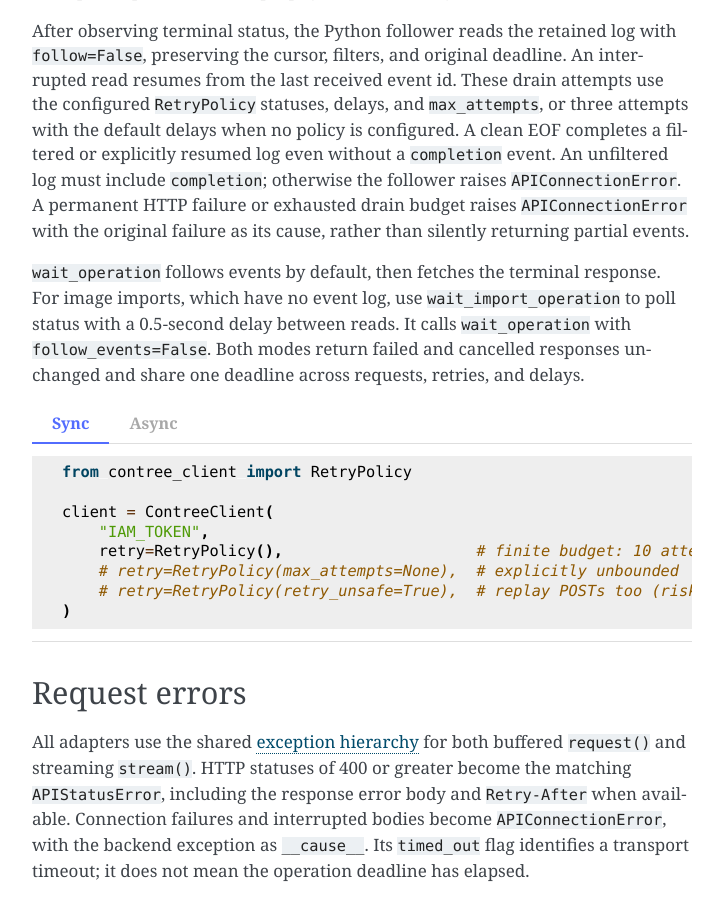
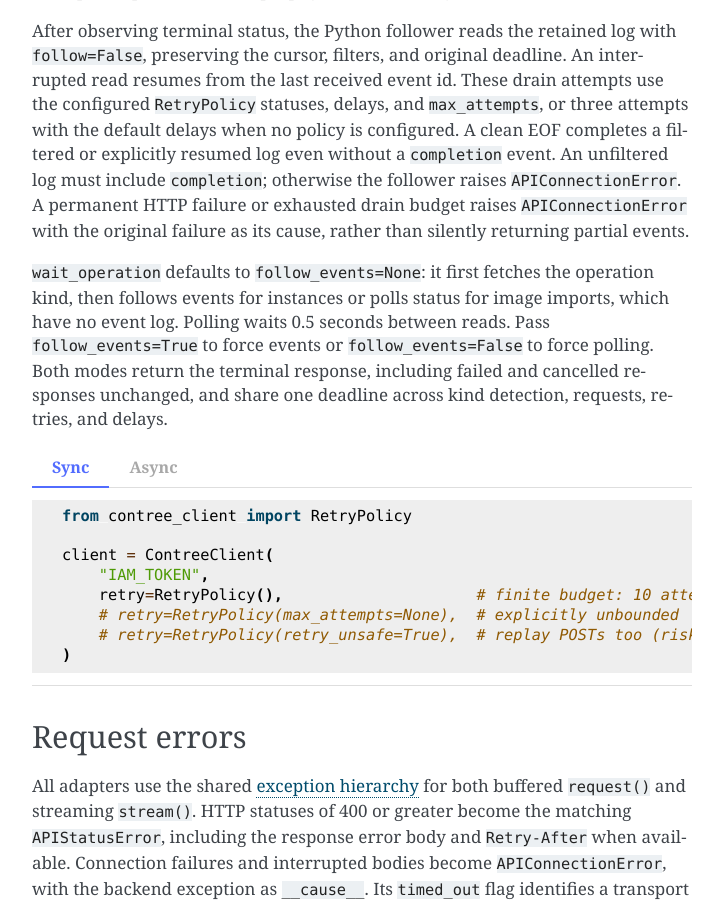
Before and after one commit to nebius/contree-client, a Sphinx documentation site: the page built from docs/python/adapters.md, in a window 1280 px wide and 900 px high, scrolled down 4565 px. Shown: the whole window, without its empty margins (388-1111 px from the left). Built offline with Sphinx 7.4.7, drawn with Linux system fonts in a browser that asks for light colours; pages that are not in the unit, such as notebooks, are missing from menus.

Commit message:
Select operation wait mode automatically by operation kind

```diff
--- a/docs/python/adapters.md
+++ b/docs/python/adapters.md
@@ -417,12 +417,13 @@ A permanent HTTP failure or exhausted drain budget raises `APIConnectionError`
 with the original failure as its cause, rather than silently returning partial
 events.
 
-`wait_operation` follows events by default, then fetches the terminal response.
-For image imports, which have no event log, use `wait_import_operation` to poll
-status with a 0.5-second delay between reads. It calls `wait_operation` with
-`follow_events=False`. Both modes return failed and
-cancelled responses unchanged and share one deadline across requests, retries,
-and delays.
+`wait_operation` defaults to `follow_events=None`: it first fetches the operation
+kind, then follows events for instances or polls status for image imports, which
+have no event log. Polling waits 0.5 seconds between reads. Pass
+`follow_events=True` to force events or `follow_events=False` to force polling.
+Both modes return the terminal response, including failed and cancelled responses
+unchanged, and share one deadline across kind detection, requests, retries, and
+delays.
 
 ::::{tab-set}
 
```
Also changed, not shown: docs/tutorial.md (+9 -7 lines), 3 other files.
